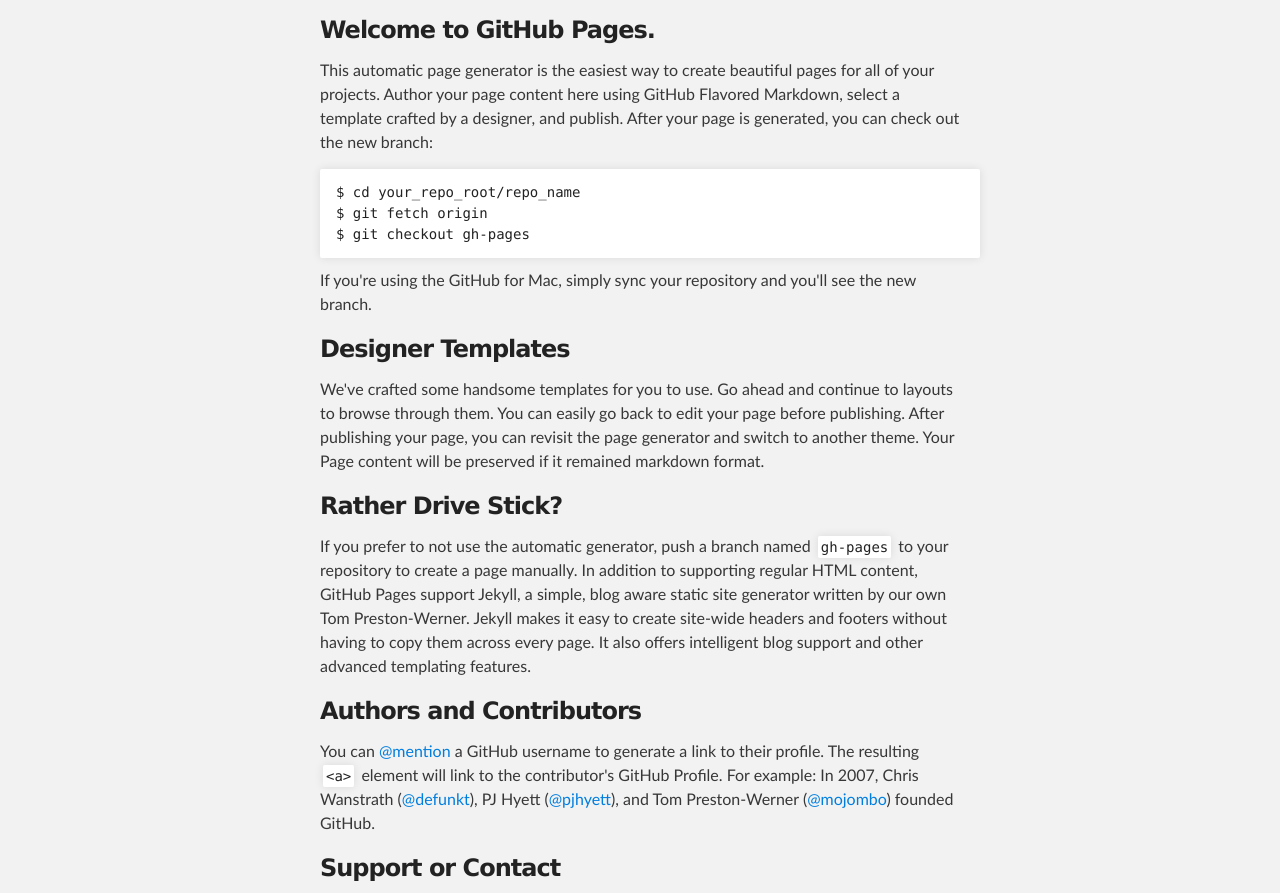
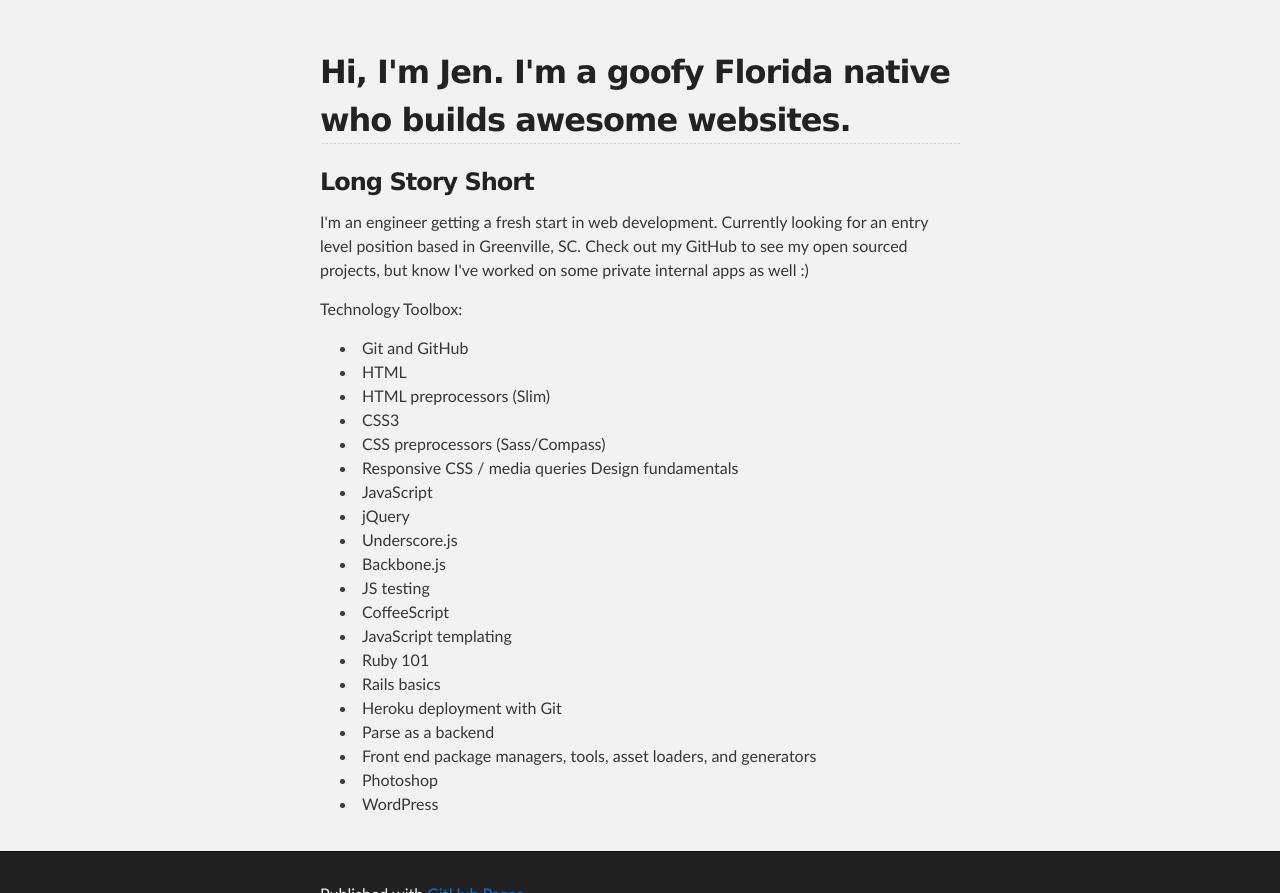
Before and after one commit to JenNgetich/JenNgetich.github.io, a plain HTML site: page index.html in a window 1280 px wide. Shown: the part 212-1105 px from the top of the page. Drawn offline with Linux system fonts and the light colour scheme.

Commit message:
Replace master branch with page content via GitHub

```diff
--- a/index.html
+++ b/index.html
@@ -4,11 +4,11 @@
   <head>
     <meta charset='utf-8' />
     <meta http-equiv="X-UA-Compatible" content="chrome=1" />
-    <meta name="description" content="Jenngetich.github.io : " />
+    <meta name="description" content="Jennifer Ngetich : To The Rescue!" />
 
     <link rel="stylesheet" type="text/css" media="screen" href="stylesheets/stylesheet.css">
 
-    <title>Jenngetich.github.io</title>
+    <title>Jennifer Ngetich</title>
   </head>
 
   <body>
@@ -18,8 +18,8 @@
         <header class="inner">
           <a id="forkme_banner" href="https://github.com/JenNgetich">View on GitHub</a>
 
-          <h1 id="project_title">Jenngetich.github.io</h1>
-          <h2 id="project_tagline"></h2>
+          <h1 id="project_title">Jennifer Ngetich</h1>
+          <h2 id="project_tagline">To The Rescue!</h2>
 
         </header>
     </div>
@@ -27,37 +27,38 @@
     <!-- MAIN CONTENT -->
     <div id="main_content_wrap" class="outer">
       <section id="main_content" class="inner">
-        <h3>
-<a name="welcome-to-github-pages" class="anchor" href="#welcome-to-github-pages"><span class="octicon octicon-link"></span></a>Welcome to GitHub Pages.</h3>
-
-<p>This automatic page generator is the easiest way to create beautiful pages for all of your projects. Author your page content here using GitHub Flavored Markdown, select a template crafted by a designer, and publish. After your page is generated, you can check out the new branch:</p>
-
-<pre><code>$ cd your_repo_root/repo_name
-$ git fetch origin
-$ git checkout gh-pages
-</code></pre>
-
-<p>If you're using the GitHub for Mac, simply sync your repository and you'll see the new branch.</p>
+        <h2>
+<a name="hi-im-jen-im-a-goofy-florida-native-who-builds-awesome-websites" class="anchor" href="#hi-im-jen-im-a-goofy-florida-native-who-builds-awesome-websites"><span class="octicon octicon-link"></span></a>Hi, I'm Jen. I'm a goofy Florida native who builds awesome websites.</h2>
 
 <h3>
-<a name="designer-templates" class="anchor" href="#designer-templates"><span class="octicon octicon-link"></span></a>Designer Templates</h3>
+<a name="long-story-short" class="anchor" href="#long-story-short"><span class="octicon octicon-link"></span></a>Long Story Short</h3>
 
-<p>We've crafted some handsome templates for you to use. Go ahead and continue to layouts to browse through them. You can easily go back to edit your page before publishing. After publishing your page, you can revisit the page generator and switch to another theme. Your Page content will be preserved if it remained markdown format.</p>
+<p>I'm an engineer getting a fresh start in web development. Currently looking for an entry level position based in Greenville, SC. Check out my GitHub to see my open sourced projects, but know I've worked on some private internal apps as well :)</p>
 
-<h3>
-<a name="rather-drive-stick" class="anchor" href="#rather-drive-stick"><span class="octicon octicon-link"></span></a>Rather Drive Stick?</h3>
+<p>Technology Toolbox:</p>
 
-<p>If you prefer to not use the automatic generator, push a branch named <code>gh-pages</code> to your repository to create a page manually. In addition to supporting regular HTML content, GitHub Pages support Jekyll, a simple, blog aware static site generator written by our own Tom Preston-Werner. Jekyll makes it easy to create site-wide headers and footers without having to copy them across every page. It also offers intelligent blog support and other advanced templating features.</p>
-
-<h3>
-<a name="authors-and-contributors" class="anchor" href="#authors-and-contributors"><span class="octicon octicon-link"></span></a>Authors and Contributors</h3>
-
-<p>You can <a href="https://github.com/blog/821" class="user-mention">@mention</a> a GitHub username to generate a link to their profile. The resulting <code>&lt;a&gt;</code> element will link to the contributor's GitHub Profile. For example: In 2007, Chris Wanstrath (<a href="https://github.com/defunkt" class="user-mention">@defunkt</a>), PJ Hyett (<a href="https://github.com/pjhyett" class="user-mention">@pjhyett</a>), and Tom Preston-Werner (<a href="https://github.com/mojombo" class="user-mention">@mojombo</a>) founded GitHub.</p>
-
-<h3>
-<a name="support-or-contact" class="anchor" href="#support-or-contact"><span class="octicon octicon-link"></span></a>Support or Contact</h3>
-
-<p>Having trouble with Pages? Check out the documentation at <a href="http://help.github.com/pages">http://help.github.com/pages</a> or contact <a href="mailto:support@github.com">support@github.com</a> and we’ll help you sort it out.</p>
+<ul>
+<li>Git and GitHub</li>
+<li>HTML</li>
+<li>HTML preprocessors (Slim)</li>
+<li>CSS3</li>
+<li>CSS preprocessors (Sass/Compass) </li>
+<li>Responsive CSS / media queries Design fundamentals</li>
+<li>JavaScript</li>
+<li>jQuery</li>
+<li>Underscore.js</li>
+<li>Backbone.js</li>
+<li>JS testing</li>
+<li>CoffeeScript</li>
+<li>JavaScript templating</li>
+<li>Ruby 101</li>
+<li>Rails basics</li>
+<li>Heroku deployment with Git</li>
+<li>Parse as a backend</li>
+<li>Front end package managers, tools, asset loaders, and generators</li>
+<li>Photoshop </li>
+<li>WordPress </li>
+</ul>
       </section>
     </div>
 
```
Also changed, not shown: params.json (+1 -1 lines).
